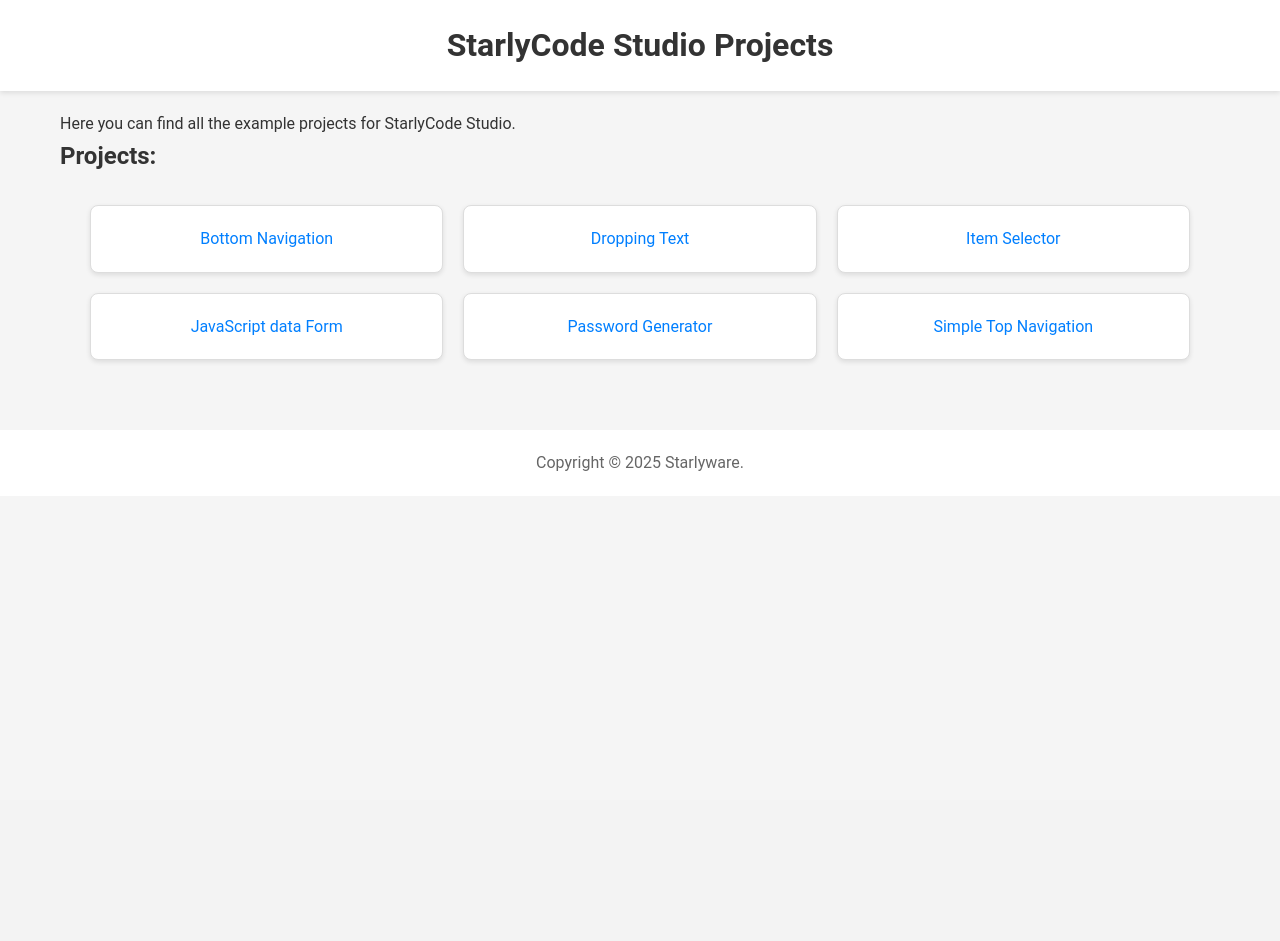
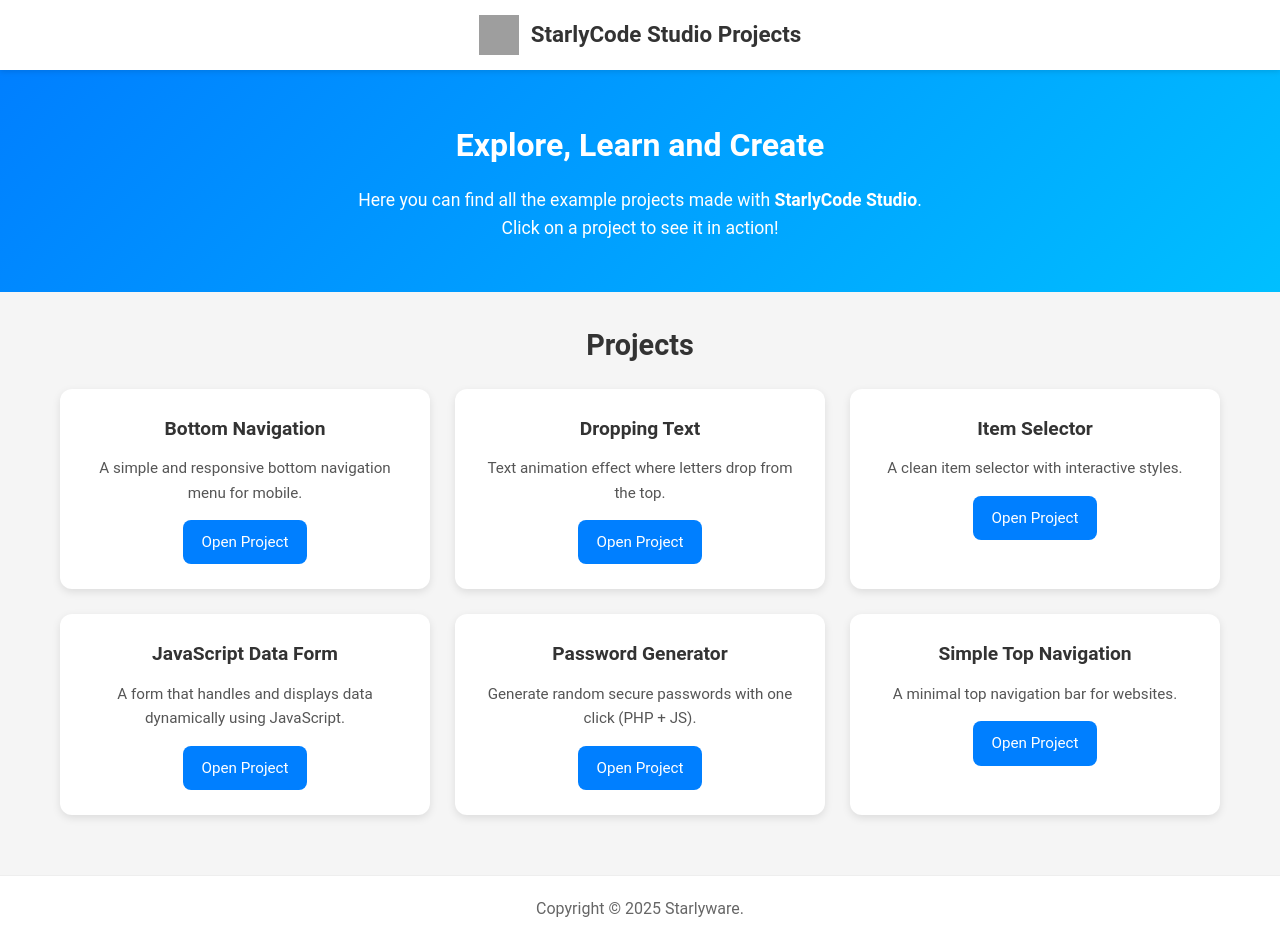
Before and after one commit to Starlyware/starlycode-projects, a PHP site: page / in a window 1280 px wide. Before the commit the page ends 471 px from the top, so only its background shows below. Run offline with PHP 8.4, Linux system fonts and the light colour scheme; grey boxes are pictures that could not be loaded.

Commit message:
Redesigned homepage with card-based layout

```diff
--- a/assets/css/style.css
+++ b/assets/css/style.css
@@ -5,14 +5,15 @@
 */
 
 :root {
-    --header-text-color: #333;
-    --header-footer-bg: #ffffff;
+    --primary-color: #007FFF;
+    --primary-hover: #0056b3;
     --text-color: #333;
     --background-color: #f5f5f5;
-    --link-color: #007FFF;
-    --link-hover-color: #0056b3;
+    --card-bg: #fff;
+    --footer-bg: #ffffff;
 }
 
+/* RESET */
 * {
     margin: 0;
     padding: 0;
@@ -24,82 +25,134 @@ body, html {
     color: var(--text-color);
     background-color: var(--background-color);
     line-height: 1.6;
+    scroll-behavior: smooth;
 }
 
+/* HEADER */
 .header {
-    background-color: var(--header-footer-bg);
+    background-color: var(--footer-bg);
     box-shadow: 0 2px 5px rgba(0,0,0,0.1);
-    padding: 20px 0;
+    padding: 15px 0;
     position: sticky;
     top: 0;
     z-index: 1000;
 }
 
-.header h1 {
-    text-align: center;
-    color: var(--header-text-color);
+.logo-title {
+    display: flex;
+    align-items: center;
+    justify-content: center;
+    gap: 12px;
 }
 
+.logo {
+    width: 40px;
+    height: 40px;
+}
+
+.header h1 {
+    color: var(--text-color);
+    font-size: 1.4rem;
+}
+
+/* HERO */
+.hero {
+    text-align: center;
+    padding: 50px 20px;
+    background: linear-gradient(135deg, #007FFF 0%, #00bfff 100%);
+    color: white;
+}
+
+.hero h2 {
+    font-size: 2rem;
+    margin-bottom: 15px;
+}
+
+.hero p {
+    font-size: 1.1rem;
+    max-width: 700px;
+    margin: auto;
+}
+
+/* CONTAINER */
 .container {
     max-width: 1200px;
     margin: auto;
-    padding: 20px;
+    padding: 30px 20px;
 }
 
-a {
-    color: var(--link-color);
-    text-decoration: none;
-    transition: color 0.3s;
+.section-title {
+    text-align: center;
+    font-size: 1.8rem;
+    margin-bottom: 20px;
 }
 
-a:hover {
-    color: var(--link-hover-color);
+/* PROJECTS GRID */
+.projects-grid {
+    display: grid;
+    grid-template-columns: repeat(auto-fit, minmax(280px, 1fr));
+    gap: 25px;
+    margin-top: 20px;
 }
 
-ul {
-    list-style-type: none;
-    display: flex;
-    flex-wrap: wrap;
-    justify-content: space-around;
-    padding: 20px;
+.card {
+    background: var(--card-bg);
+    border-radius: 12px;
+    box-shadow: 0 3px 8px rgba(0,0,0,0.1);
+    padding: 25px 20px;
+    text-align: center;
+    transition: transform 0.3s, box-shadow 0.3s;
 }
 
-ul li {
-    background: #fff;
-    border: 1px solid #ddd;
-    border-radius: 8px;
-    margin: 10px;
-    transition: transform 0.3s, box-shadow 0.3s;
-    width: calc(33.333% - 20px);
-    box-shadow: 0 2px 5px rgba(0,0,0,0.1);
-    display: flex;
-    justify-content: center;
-    align-items: center;
-    padding: 20px;
+.card h3 {
+    margin-bottom: 12px;
+    color: var(--text-color);
+    font-size: 1.2rem;
 }
 
-ul li:hover {
-    transform: translateY(-5px);
-    box-shadow: 0 4px 8px rgba(0,0,0,0.2);
+.card p {
+    font-size: 0.95rem;
+    color: #555;
+    margin-bottom: 15px;
 }
 
+.card .btn {
+    display: inline-block;
+    padding: 10px 18px;
+    background: var(--primary-color);
+    color: #fff;
+    border-radius: 8px;
+    text-decoration: none;
+    font-size: 0.95rem;
+    transition: background 0.3s, transform 0.2s;
+}
+
+.card .btn:hover {
+    background: var(--primary-hover);
+    transform: scale(1.05);
+}
+
+.card:hover {
+    transform: translateY(-6px);
+    box-shadow: 0 6px 14px rgba(0,0,0,0.15);
+}
+
+/* FOOTER */
 .footer {
-    background-color: var(--header-footer-bg);
+    background-color: var(--footer-bg);
     color: #666;
     text-align: center;
     padding: 20px;
-    margin-top: 20px;
+    margin-top: 30px;
+    border-top: 1px solid #eee;
 }
 
+/* RESPONSIVE */
 @media screen and (max-width: 768px) {
-    ul li {
-        width: calc(50% - 20px);
+    .hero h2 {
+        font-size: 1.6rem;
+    }
+    .hero p {
+        font-size: 1rem;
     }
 }
-
-@media screen and (max-width: 480px) {
-    ul li {
-        width: 100%;
-        margin: 10px 0;
-    }
-}
--- a/index.html
+++ b/index.html
@@ -4,46 +4,87 @@
   License: http://www.apache.org/licenses/LICENSE-2.0
 -->
 <!DOCTYPE html>
-<html>
+<html lang="en">
 <head>
-        <title>StarlyCode Projects</title>
     <meta charset="UTF-8">
     <meta name="author" content="Gianluca Grasso">
-        <meta name="description" content="">
+    <meta name="description" content="Collection of example projects made with StarlyCode Studio.">
     <meta name="generator" content="StarlyCode Studio">
+    <meta name="viewport" content="width=device-width, initial-scale=1.0">
+    <title>StarlyCode Projects</title>
     <link rel="icon" type="image/png" href="https://www.starlyware.com/files/images/logos/starlycode.png">
     <link href="assets/css/style.css" rel="stylesheet" type="text/css">
 </head>
 <body>
+    <!-- HEADER -->
     <header class="header">
-            <div>
+        <div class="logo-title">
+            <img src="https://www.starlyware.com/files/images/logos/starlycode.png" alt="StarlyCode Logo" class="logo">
             <h1>StarlyCode Studio Projects</h1>
         </div>
     </header>
 
+    <!-- HERO -->
+    <section class="hero">
+        <h2>Explore, Learn and Create</h2>
+        <p>Here you can find all the example projects made with <strong>StarlyCode Studio</strong>.<br>
+        Click on a project to see it in action!</p>
+    </section>
+
+    <!-- PROJECTS GRID -->
     <div class="container">
-          <p class="text">Here you can find all the example projects for StarlyCode Studio.</p>
+        <h2 class="section-title">Projects</h2>
+        <div class="projects-grid">
 
-          <h2>Projects:</h2>
-          <ul>
-            <li><a href="Bottom Navigation/index.html">Bottom Navigation</a></li>
-            <li><a href="Dropping Text/index.html">Dropping Text</a></li>
-            <li><a href="Item Selector/index.html">Item Selector</a></li>
-            <li><a href="JavaScript data Form/index.html">JavaScript data Form</a></li>
-            <li><a href="Password Generator/index.php">Password Generator</a></li>
-            <li><a href="Simple Top Navigation/index.html">Simple Top Navigation</a></li>
-          </ul>
+            <div class="card">
+                <h3>Bottom Navigation</h3>
+                <p>A simple and responsive bottom navigation menu for mobile.</p>
+                <a href="Bottom Navigation/index.html" class="btn">Open Project</a>
             </div>
 
+            <div class="card">
+                <h3>Dropping Text</h3>
+                <p>Text animation effect where letters drop from the top.</p>
+                <a href="Dropping Text/index.html" class="btn">Open Project</a>
+            </div>
+
+            <div class="card">
+                <h3>Item Selector</h3>
+                <p>A clean item selector with interactive styles.</p>
+                <a href="Item Selector/index.html" class="btn">Open Project</a>
+            </div>
+
+            <div class="card">
+                <h3>JavaScript Data Form</h3>
+                <p>A form that handles and displays data dynamically using JavaScript.</p>
+                <a href="JavaScript data Form/index.html" class="btn">Open Project</a>
+            </div>
+
+            <div class="card">
+                <h3>Password Generator</h3>
+                <p>Generate random secure passwords with one click (PHP + JS).</p>
+                <a href="Password Generator/index.php" class="btn">Open Project</a>
+            </div>
+
+            <div class="card">
+                <h3>Simple Top Navigation</h3>
+                <p>A minimal top navigation bar for websites.</p>
+                <a href="Simple Top Navigation/index.html" class="btn">Open Project</a>
+            </div>
+
+        </div>
+    </div>
+
+    <!-- FOOTER -->
     <footer class="footer">
         <p id="copyright-year"></p>
     </footer>
 
-        <!-- Copyright -->
-        <script type="text/javascript">
-          var date = new Date();
-          var year = date.getFullYear();
-          document.getElementById('copyright-year').innerHTML = ("Copyright \u00A9 " + year + " Starlyware.");
+    <!-- SCRIPT -->
+    <script>
+        const year = new Date().getFullYear();
+        document.getElementById('copyright-year').innerHTML =
+            "Copyright © " + year + " Starlyware.";
     </script>
 </body>
 </html>
```
Also changed, not shown: 1 other file. Lines whose indentation alone changed are shown as unchanged.
